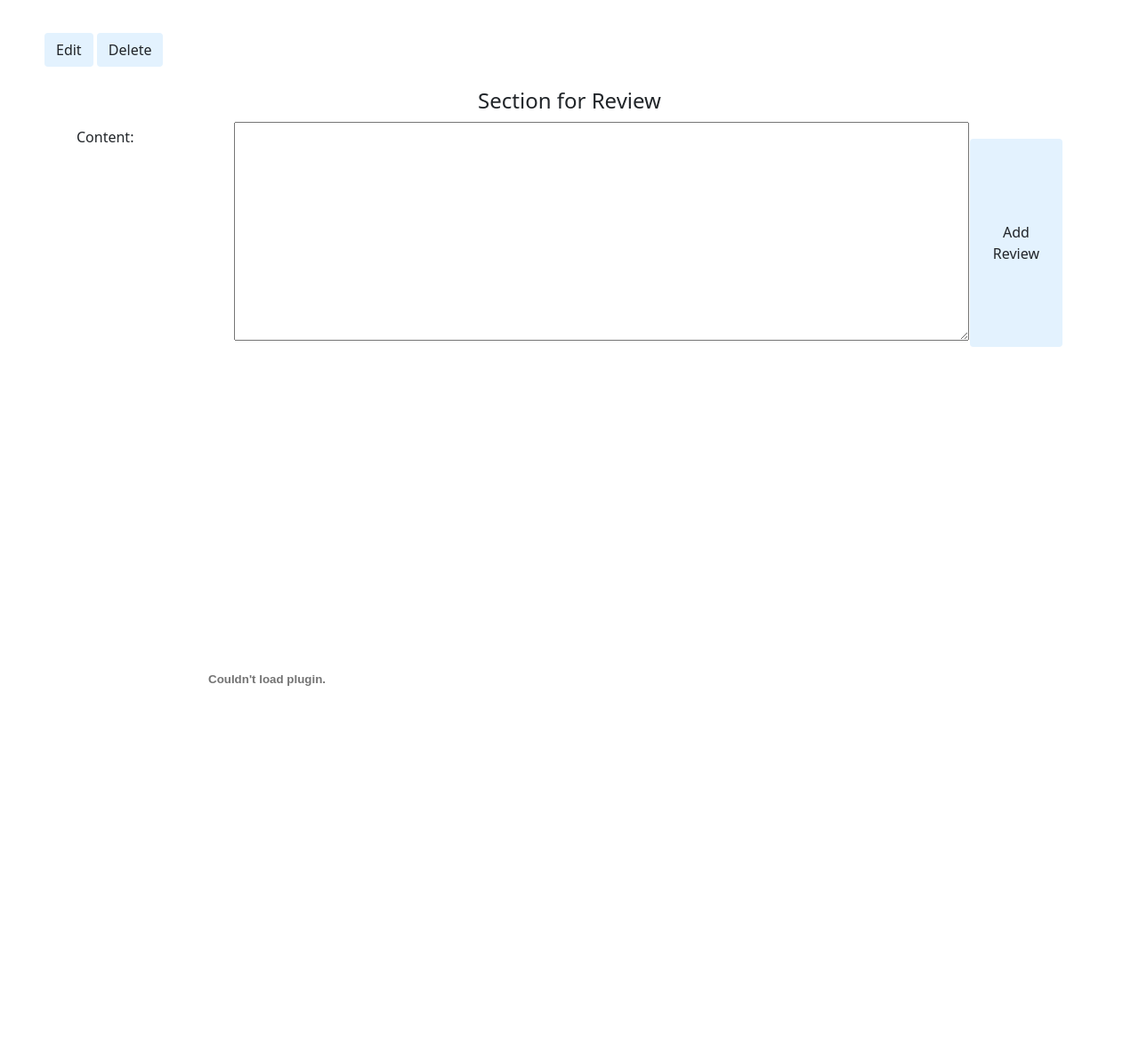
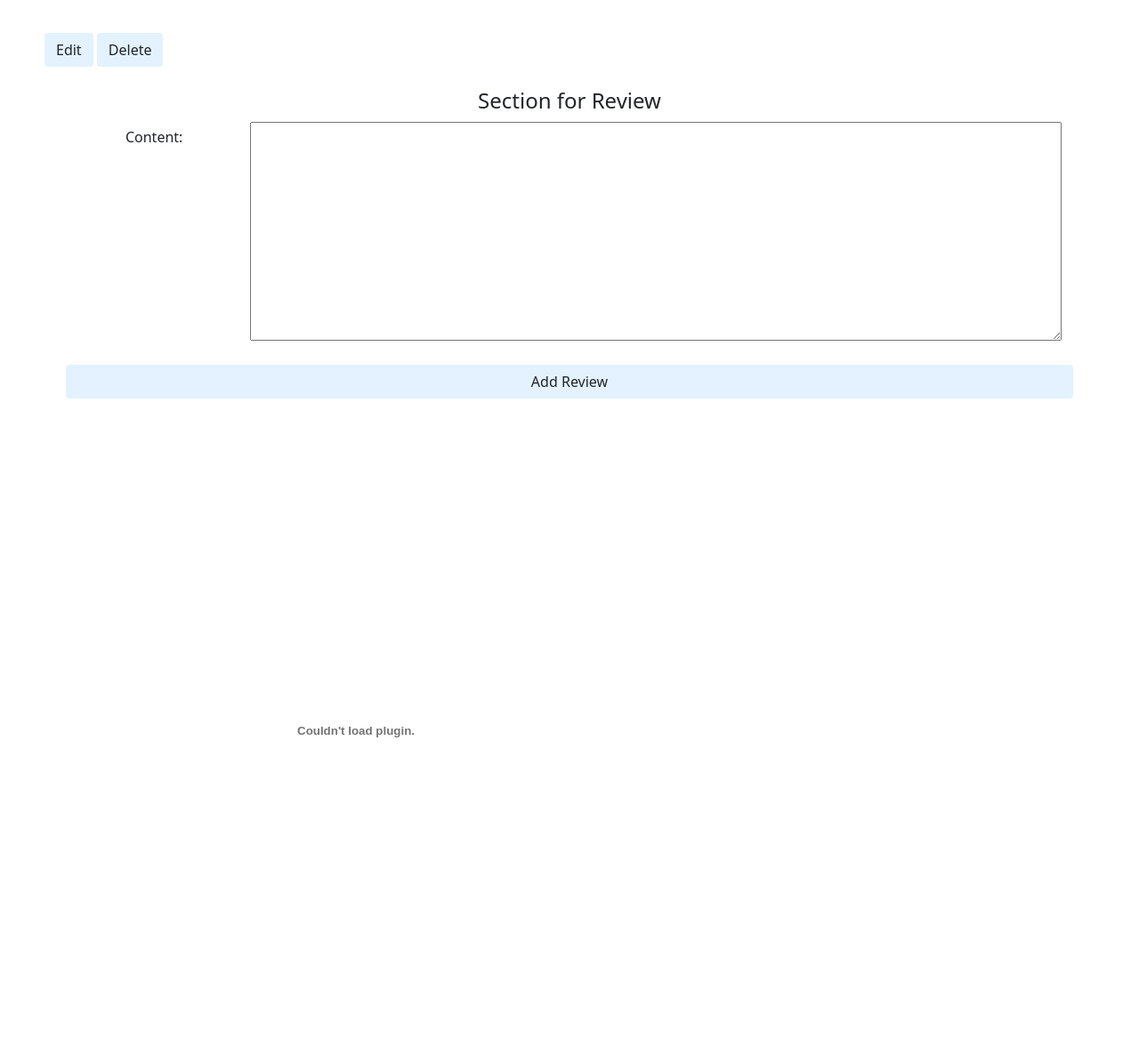
Before and after one commit to boyoon-c/readuck-api, a Django app: template main_app/templates/articles/detail.html in a window 1280 px wide. Shown: the part 903-2080 px from the top of the page at 89% size. Before the commit the page ends 1674 px from the top, so only its background shows below. Run offline with Django 3.2, Linux system fonts and the light colour scheme; the template is opened without the code that fills it: values that come from a table or form of the project are taken from there, others are empty.

Commit message:
Wip styling article details page

```diff
--- a/main_app/static/css/form.css
+++ b/main_app/static/css/form.css
@@ -27,7 +27,7 @@ table {
 }
 
 th {
-  text-align: left;
+  text-align: center;
   padding: 6px 20px 0 0;
   font-weight: normal;
   vertical-align: top;
--- a/main_app/templates/articles/detail.html
+++ b/main_app/templates/articles/detail.html
@@ -27,22 +27,24 @@
   </div>
   <div class="row m-4">
     <h3 class="fs-4 text-center">Section for Review</h3>
+    <div class="col">
       <form
         action = "{% url 'add_reviews' article.id %}"
         method = "post"
-      class="d-flex justify-content-center">
+        class="">
         {% csrf_token %}
         <table>
         {{ review_form.as_table}}
         </table>
-      <button type="submit" class="btn">Add Review</button>
+    </div>
+          <button type="submit" class="btn text-center">Add Review</button>
       </form>
   </div>
 
   <div class="">
     <div class="row g-3">
-      <div class="col">
-        <embed src="http://infolab.stanford.edu/pub/papers/google.pdf#toolbar=0&navpanes=0&scrollbar=0" type="application/pdf"   height="700px" width="500">
+      <div class="col text-center">
+        <embed src="http://infolab.stanford.edu/pub/papers/google.pdf#toolbar=0&navpanes=0&scrollbar=0" type="application/pdf"   height="700px" width="700">
       </div>
 
       <div class="col g-3">
```
Lines whose indentation alone changed are shown as unchanged.
